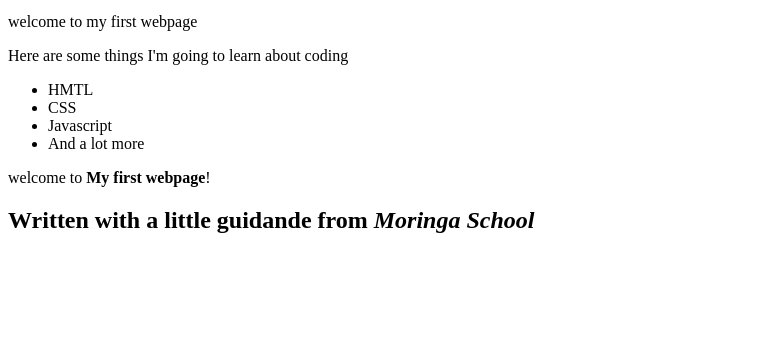
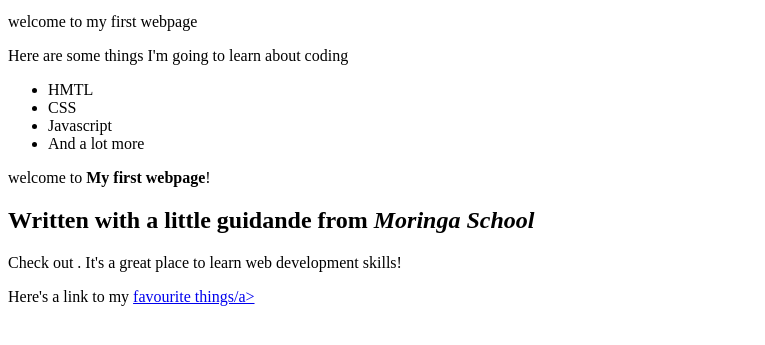
Before and after one commit to ndonyemark/my-first-webpage, a plain HTML site: page my-first-webpage.html in a window 1280 px wide. Shown: the part 159-504 px from the top of the page, without its empty margins (0-765 px from the left). Drawn offline with Linux system fonts and the light colour scheme.

Commit message:
add links

```diff
--- a/my-first-webpage.html
+++ b/my-first-webpage.html
@@ -20,6 +20,9 @@
         <!--inline elements-->
         <p>welcome to <strong>My first webpage</strong>!</p>
         <h2>Written with a little guidande from <em>Moringa School</em></h2>
+        <!--links-->
+        <p>Check out <a href="http://moringaschool.com"></a>. It's a great place to learn web development skills!</p>
+        <p>Here's a link to my <a href="../favourite-things/favourites.html">favourite things/a></p>
 
     </body>
 </html>
```
